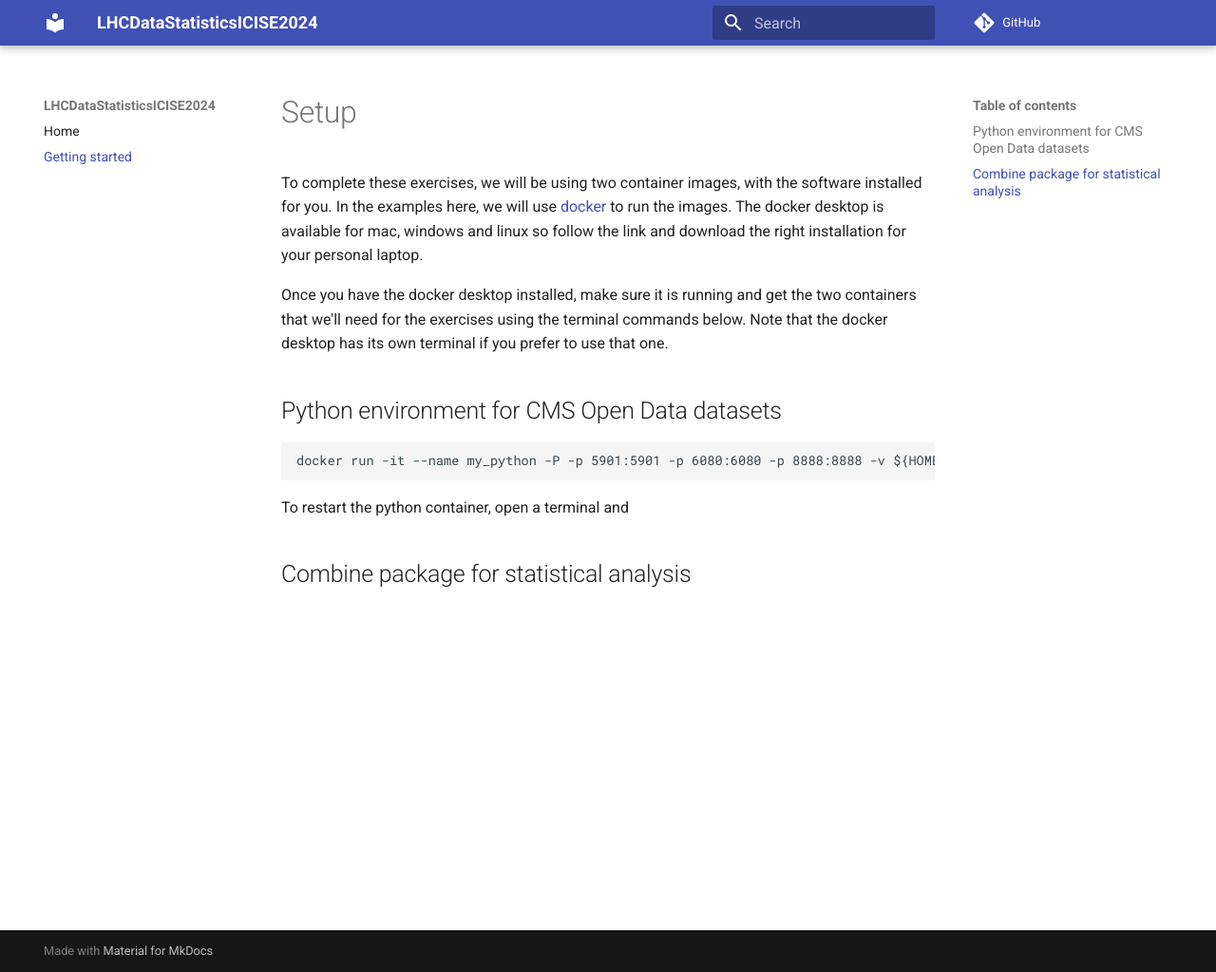
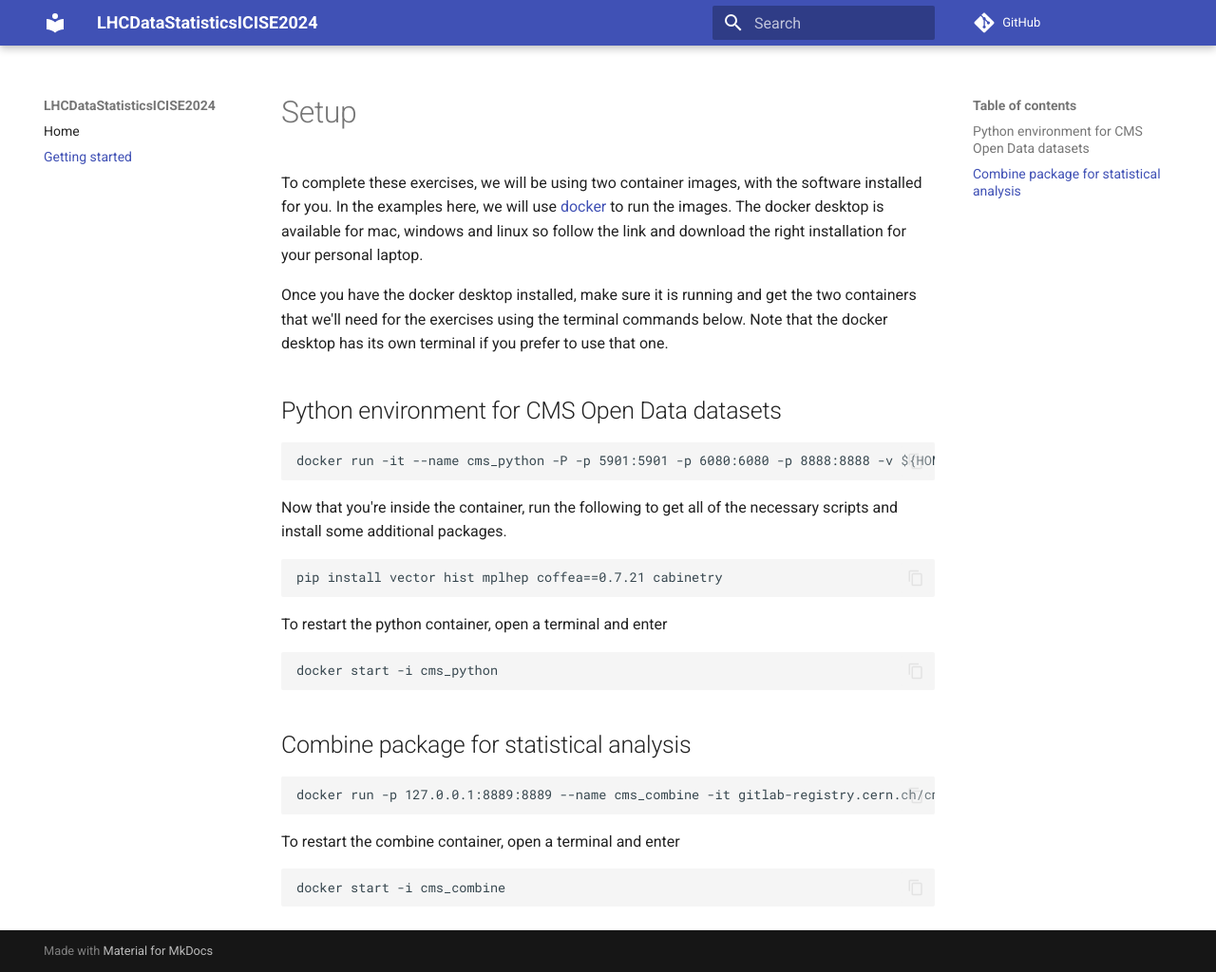
Before and after one commit to nucleosynthesis/LHCDataStatisticsICISE2024, an MkDocs documentation site: the page built from docs/setup.md, in a window 1280 px wide and 1024 px high. Shown: the whole window at 95% size. Built offline with MkDocs 1.6.1 and Material for MkDocs 9.7.7, drawn with Linux system fonts in a browser that asks for light colours; comment, search, counter and statistics services are not loaded.

Commit message:
Add more info

````diff
--- a/docs/setup.md
+++ b/docs/setup.md
@@ -7,9 +7,27 @@ Once you have the docker desktop installed, make sure it is running and get the
 ## Python environment for CMS Open Data datasets
 
 ```bash
-docker run -it --name my_python -P -p 5901:5901 -p 6080:6080 -p 8888:8888 -v ${HOME}/cms_open_data_python:/code gitlab-registry.cern.ch/cms-cloud/python-vnc:python3.10.5
+docker run -it --name cms_python -P -p 5901:5901 -p 6080:6080 -p 8888:8888 -v ${HOME}/cms_open_data_python:/code gitlab-registry.cern.ch/cms-cloud/python-vnc:python3.10.5
 ```
 
-To restart the python container, open a terminal and
+Now that you're inside the container, run the following to get all of the necessary scripts and install some additional packages.
+```bash
+pip install vector hist mplhep coffea==0.7.21 cabinetry
+```
+
+
+To restart the python container, open a terminal and enter
+```bash
+docker start -i cms_python
+```
 
 ## Combine package for statistical analysis
+
+```bash
+docker run -p 127.0.0.1:8889:8889 --name cms_combine -it gitlab-registry.cern.ch/cms-cloud/combine-standalone:v9.2.1
+```
+
+To restart the combine container, open a terminal and enter
+```bash
+docker start -i cms_combine
+```
--- a/mkdocs.yml
+++ b/mkdocs.yml
@@ -9,7 +9,10 @@ nav:
 
 #theme: cosmo
 #theme: united
-theme: material
+theme:
+  name: material
+  features:
+    - content.code.copy
 
 extra_javascript:
   - 'https://cdnjs.cloudflare.com/ajax/libs/mathjax/2.7.0/MathJax.js?config=TeX-MML-AM_CHTML'
````
